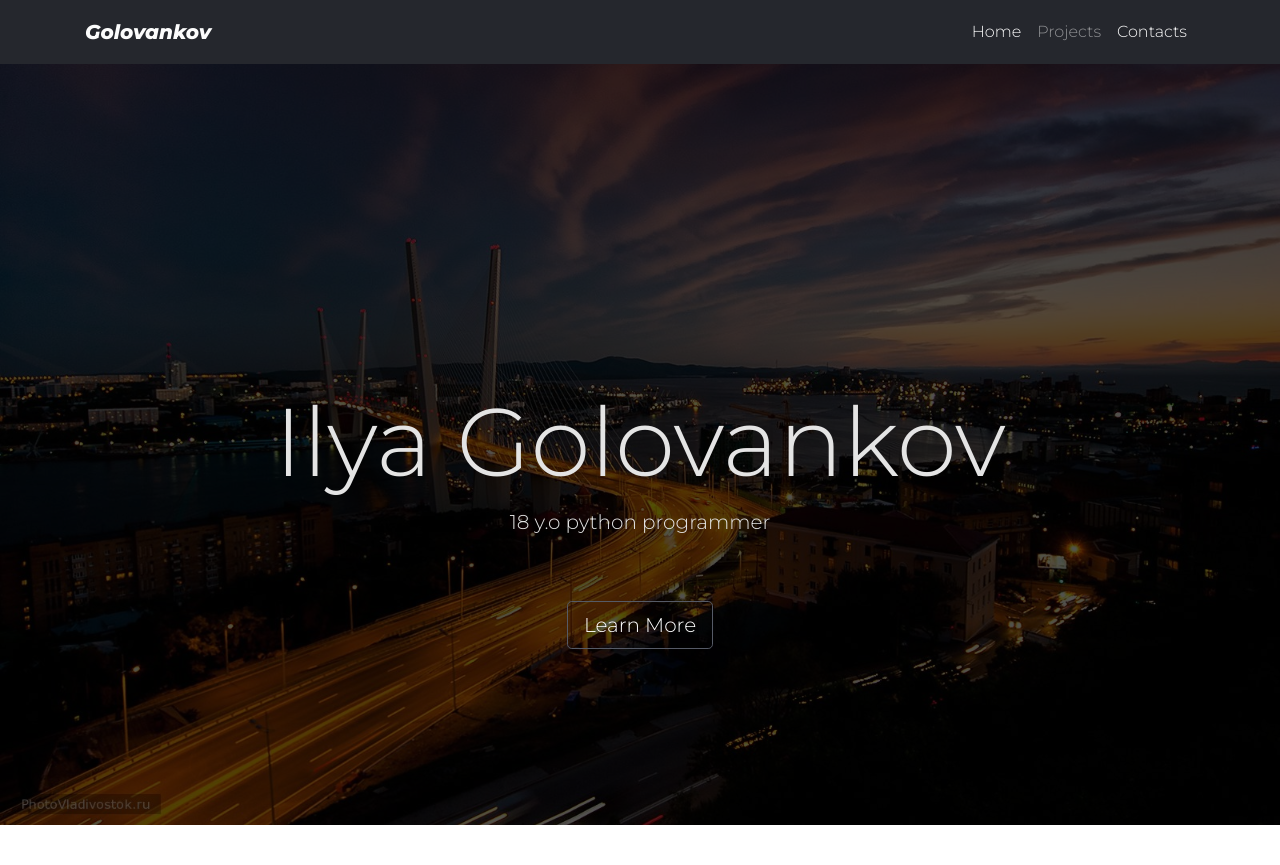
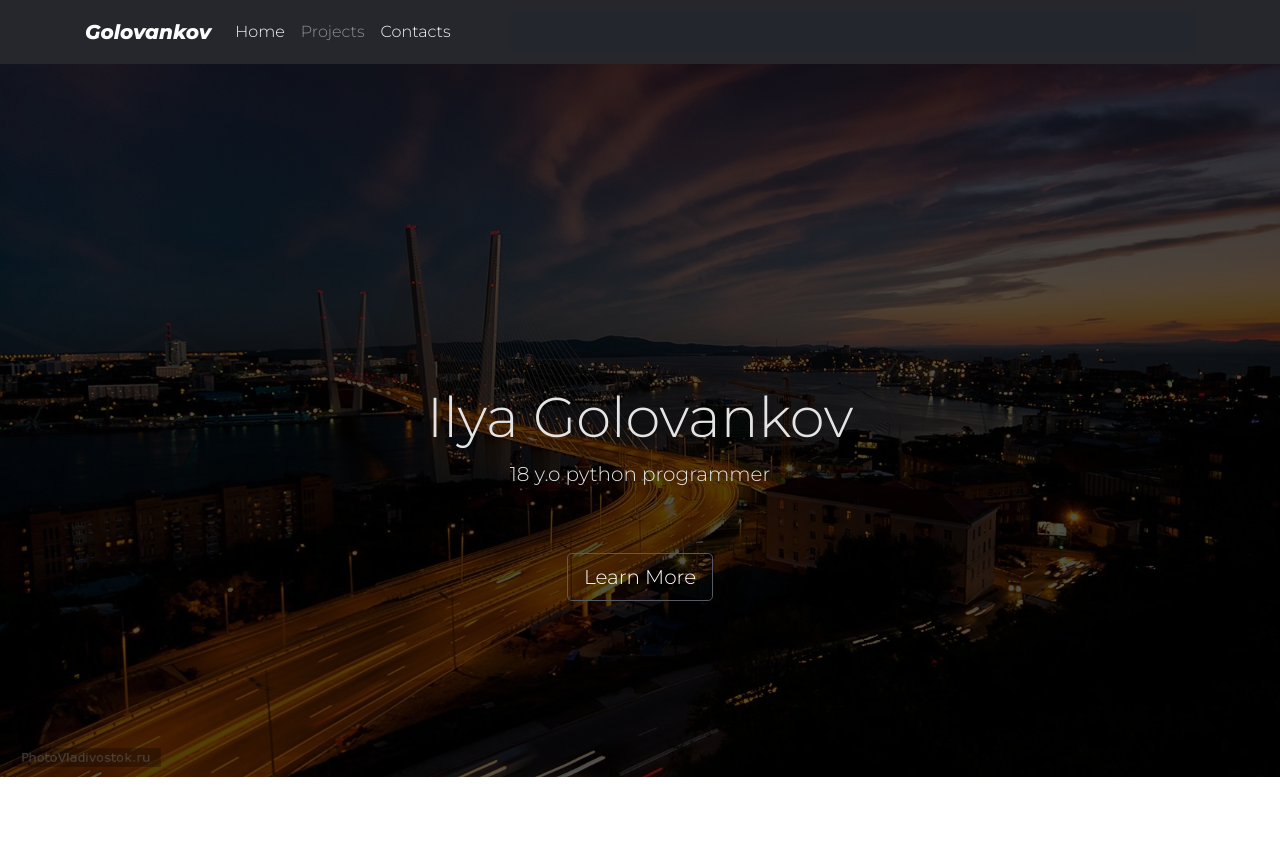
Before and after one commit to FroggyKwa/golovankov.ru, a PHP site: page / in a window 1280 px wide. Shown: the top 865 px of the page. Run offline with PHP 8.4, Linux system fonts and the light colour scheme.

Commit message:
fix styles

```diff
--- a/css/style.css
+++ b/css/style.css
@@ -1,4 +1,10 @@
 @import url('https://fonts.googleapis.com/css2?family=Montserrat:ital,wght@0,300;1,800&display=swap');
+
+
+* {
+  margin: 0;
+  padding 0;
+}
 
 html {
   scroll-behavior: smooth;
@@ -149,3 +155,8 @@ body
   margin: 2em;
   text-align: center;
 }
+
+.navbar-collapse {
+  background-color: #26282E;
+  opacity: 0.99;
+}
--- a/index.html
+++ b/index.html
@@ -18,8 +18,8 @@
               <span class="navbar-toggler-icon"></span>
           </button>
 
-          <div class="collapse navbar-collapse" id="navbarSupportedContent">
-              <ul class="navbar-nav ml-auto">
+          <div class="collapse navbar-collapse " id="navbarSupportedContent">
+              <ul class="navbar-nav">
                   <li id="home-navitem" class="nav-item active">
                       <a onclick="smoothScroll('hero_section')" class="nav-link" href="##">Home</a>
                   </li>
@@ -33,9 +33,10 @@
           </div>
       </div>
   </nav>
+
   <header id="hero_section" class="jumbotron jumbotron-fluid">
     <div id="bio" class="container-fluid text-center">
-       <h1 class="display-1">Ilya Golovankov</h1>
+       <h1 class="display-4">Ilya Golovankov</h1>
        <p class="lead pb-5">18 y.o python programmer</p>
        <p><a href="##" onclick="smoothScroll('anchor_to_projects_section')" class="btn btn-outline-primary btn-lg" role="button">Learn More</a></p>
     </div>
@@ -104,9 +105,9 @@
         <p class="text-center">Copyright &copy; Froggling 2022</p>
      </div>
   </footer>
+  <script src="https://code.jquery.com/jquery-3.3.1.slim.min.js" integrity="sha384-q8i/X+965DzO0rT7abK41JStQIAqVgRVzpbzo5smXKp4YfRvH+8abtTE1Pi6jizo" crossorigin="anonymous"></script>
   <script src="js/jquery-3.6.0.min.js"></script>
   <script src="js/bootstrap.bundle.min.js"></script>
-  <script src="https://code.jquery.com/jquery-3.3.1.slim.min.js" integrity="sha384-q8i/X+965DzO0rT7abK41JStQIAqVgRVzpbzo5smXKp4YfRvH+8abtTE1Pi6jizo" crossorigin="anonymous"></script>
   <script src="https://cdn.jsdelivr.net/npm/popper.js@1.14.7/dist/umd/popper.min.js" integrity="sha384-UO2eT0CpHqdSJQ6hJty5KVphtPhzWj9WO1clHTMGa3JDZwrnQq4sF86dIHNDz0W1" crossorigin="anonymous"></script>
   <script src="https://cdn.jsdelivr.net/npm/bootstrap@4.3.1/dist/js/bootstrap.min.js" integrity="sha384-JjSmVgyd0p3pXB1rRibZUAYoIIy6OrQ6VrjIEaFf/nJGzIxFDsf4x0xIM+B07jRM" crossorigin="anonymous"></script>
   <script src="js/script.js"></script>
```
